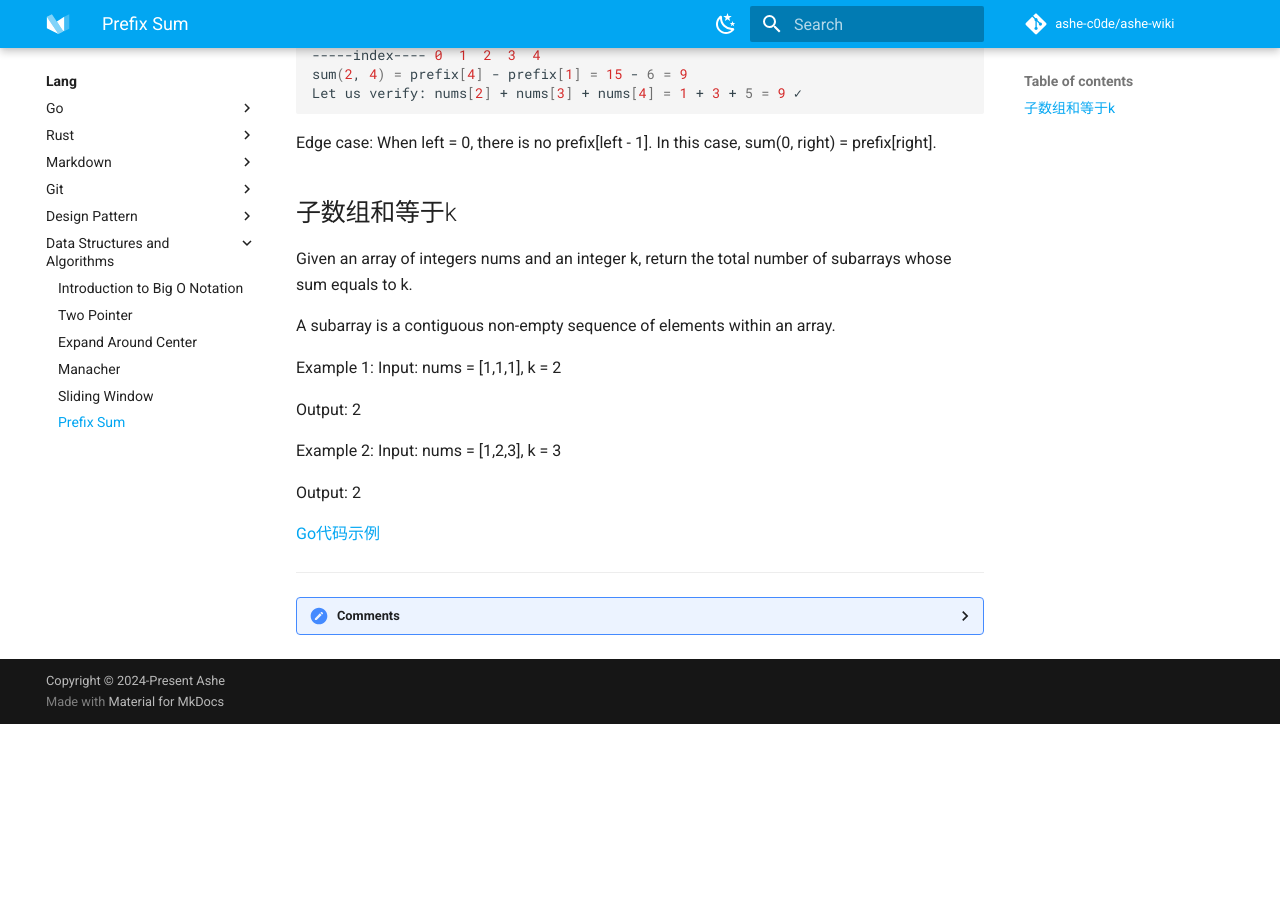
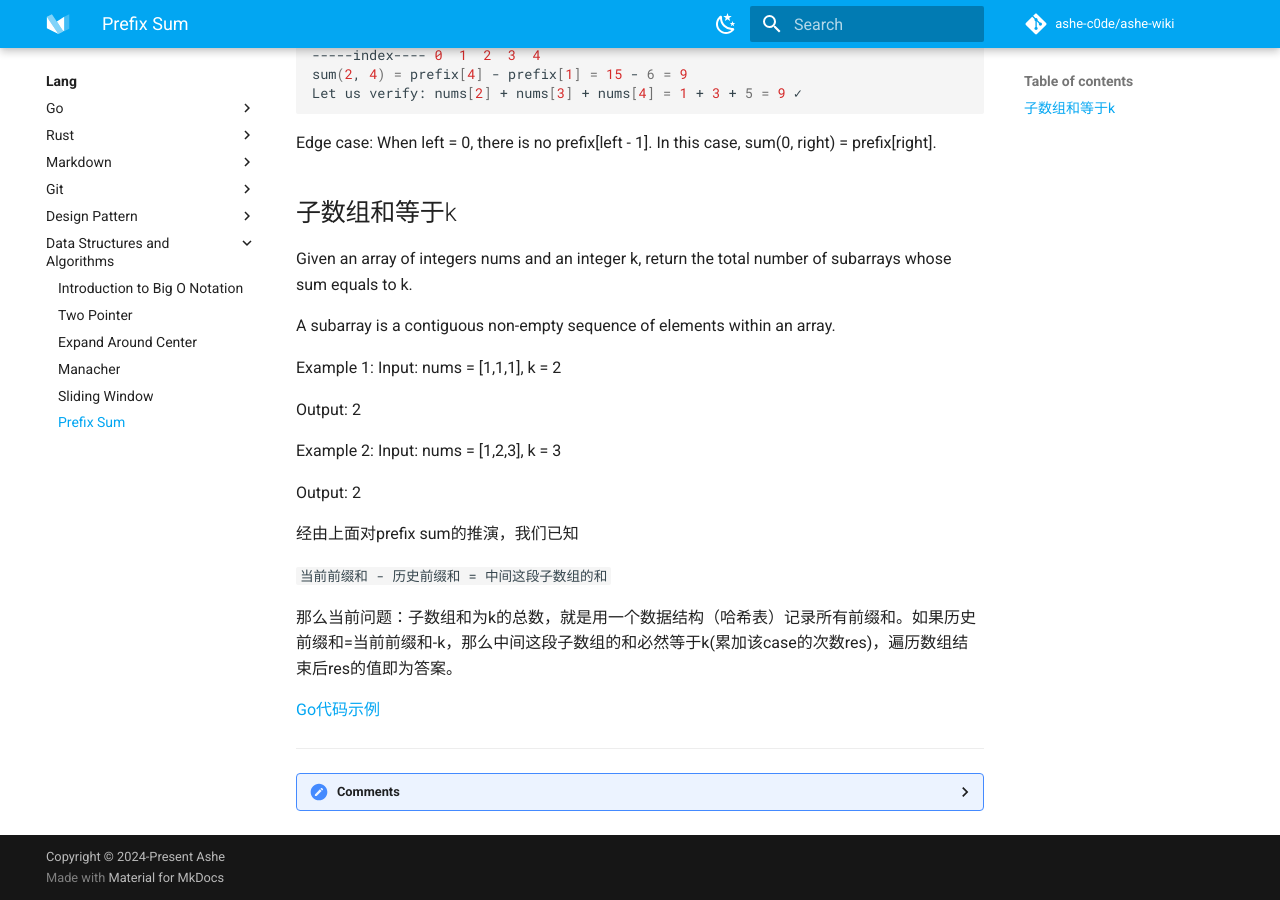
Before and after one commit to ashe-c0de/ashe-wiki, an MkDocs documentation site: the page built from docs/lang/dsa/prefix-sum.md, in a window 1280 px wide and 900 px high, scrolled down 684 px. Built offline with MkDocs 1.6.1 and Material for MkDocs 9.7.7, drawn with Linux system fonts in a browser that asks for light colours; comment, search, counter and statistics services are not loaded; before the commit the page ends 1408 px from its top, so only the background shows below that.

Commit message:
prefix sum

```diff
--- a/docs/lang/dsa/prefix-sum.md
+++ b/docs/lang/dsa/prefix-sum.md
@@ -44,4 +44,10 @@ Input: nums = [1,2,3], k = 3
 
 Output: 2
 
+经由上面对prefix sum的推演，我们已知
+
+`当前前缀和 - 历史前缀和 = 中间这段子数组的和`
+
+那么当前问题：子数组和为k的总数，就是用一个数据结构（哈希表）记录所有前缀和。如果历史前缀和=当前前缀和-k，那么中间这段子数组的和必然等于k(累加该case的次数res)，遍历数组结束后res的值即为答案。
+
 [Go代码示例](https://github.com/ashe-c0de/lang-lab/blob/main/golang/algorithm/prefix-sum.go)
```
